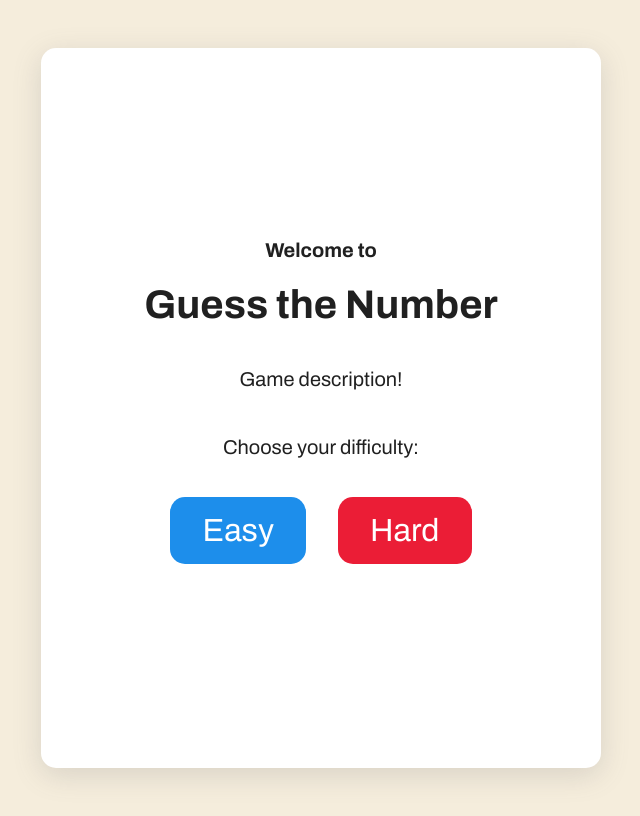
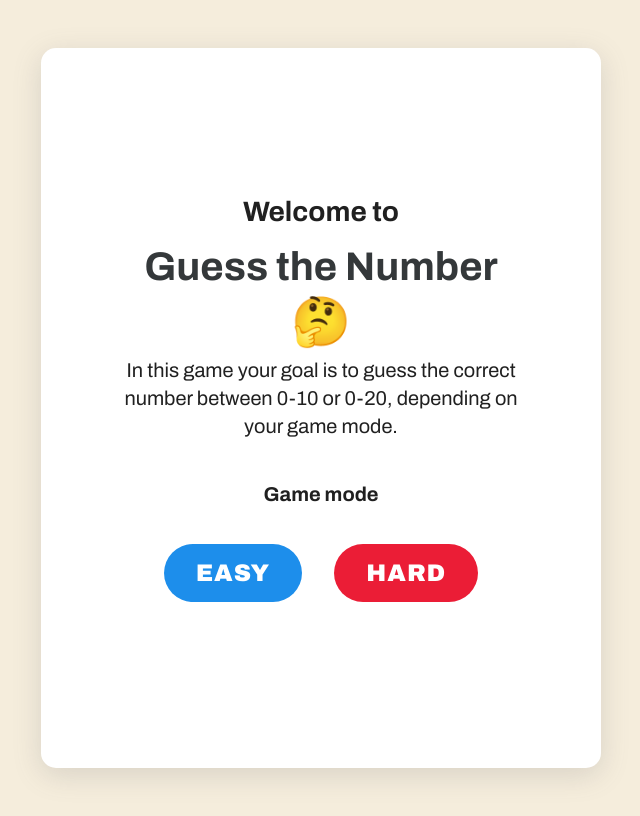
Before and after one commit to devjoppe/mi-the-number-game, a plain HTML site: page index.html in a window 1280 px wide. Shown: the whole page, without its empty margins (319-959 px from the left). Drawn offline with Linux system fonts and the light colour scheme.

Commit message:
Start page complete

```diff
--- a/index.html
+++ b/index.html
@@ -15,8 +15,9 @@
             <div id="startgame" class="game-view game-view--start">
                 <span class="welcome-text">Welcome to</span>
                 <h1>Guess the Number</h1>
-                <p>Game description!</p>
-                <p>Choose your difficulty:</p>
+                <span class=emoji>&#129300;</span>
+                <p>In this game your goal is to guess the correct number between 0-10 or 0-20, depending on your game mode.</p>
+                <p><strong>Game mode</strong></p>
                 <div class="choose-mode">
                     <button class="bg-color-blue" data-mode="easy">Easy</button>
                     <button class="bg-color-red" data-mode="hard">Hard</button>
--- a/style/scss/_config.scss
+++ b/style/scss/_config.scss
@@ -32,6 +32,10 @@ main {
     width: 100%;
 }
 
+h1 {
+    color: $color-dark-blue;
+}
+
 // Containers
 
 .container {
@@ -50,16 +54,27 @@ main {
     height: inherit;
 }
 
+.emoji {
+    font-size: 48px;
+}
+
 button {
     display: flex;
     height: fit-content;
-    font-size: 32px;
-    border-radius: 15px;
+    font-size: 24px;
+    text-transform: uppercase;
+    font-weight: 400;
+    letter-spacing: 1px;
+    font-weight: 800;
+    border-radius: 48px;
     padding: 16px 32px 16px 32px;
     margin: 16px;
     border: none;
     cursor: pointer;
     @include mainfont;
+    &:hover {
+        text-decoration: underline;
+    }
 }
 
 // settings
--- a/style/scss/_startgame.scss
+++ b/style/scss/_startgame.scss
@@ -1,8 +1,15 @@
+@use 'config';
+
 .game-view--start {
     justify-content: center;
     align-items: center;
     width: inherit;
     flex-direction: column;
+    p {
+        display: inline-block;
+        width: 75%;
+        text-align: center;
+    }
 }
 
 .choose-mode {
@@ -12,4 +19,5 @@
 
 .welcome-text {
     font-weight: 700;
+    font-size: 28px;
 }
```
Also changed, not shown: style/css/style.min.css.
